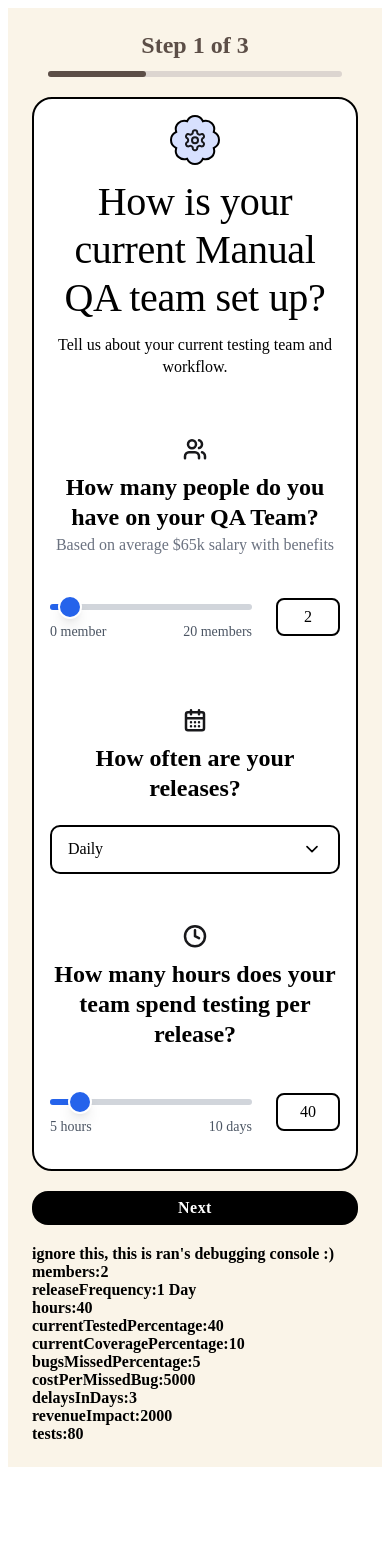
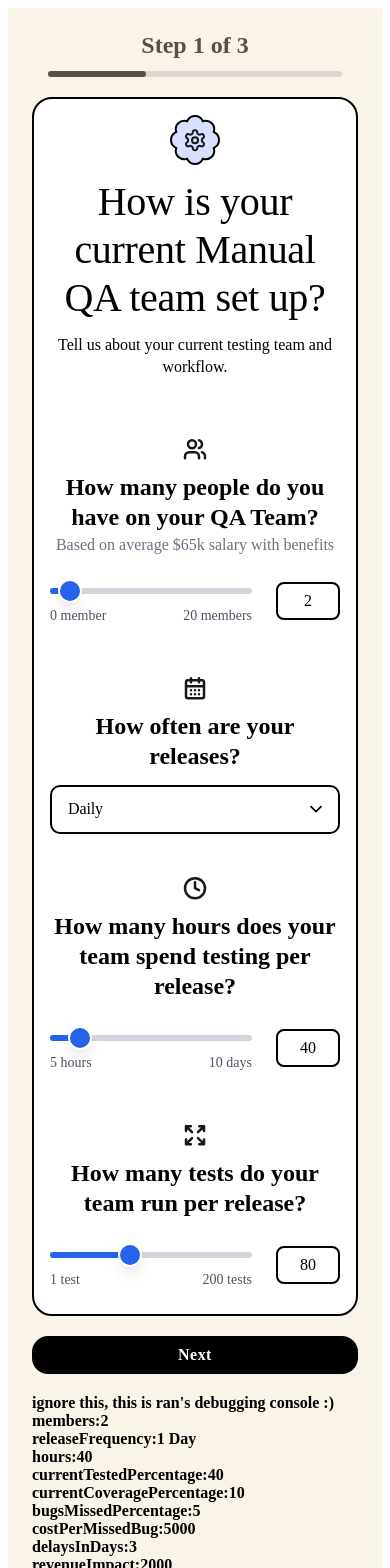
Before and after one commit to nixnar/webflow-spur-calculator-jsdelivr, a React app: page / in a window 390 px wide. Shown: the top 1568 px of the page. Before the commit the page ends 1475 px from the top, so only its background shows below. Built offline with nearby package versions, Linux system fonts and the light colour scheme; the HTML template or start-up script is replaced by a standard one.

Commit message:
fixed responsiveness and ready for notes

```diff
--- a/src/App.js
+++ b/src/App.js
@@ -67,21 +67,23 @@ const App = () => {
         //modal
         modalOpen && (
           <div
-            className="fixed w-screen h-screen z-[9999] inset-0 bg-black/50 flex justify-center items-center m-0 p-0"
+            className="fixed w-screen h-screen z-[9999] inset-0 bg-black/50 flex justify-center items-center m-0 p-0 px-5"
             onClick={() => setModalOpen(false)}
             role="dialog"
             aria-modal="true"
-            aria-labelledby="spur-modal-title"
+            aria-labelledby="spur-modal"
           >
             <div
-              className="bg-white w-[61.875rem] max-w-[61.875vw] max-h-[90vh] min-w-[30rem] px-20 py-10 rounded-[1.25rem] border-[2px] border-black relative"
+              className={`bg-white max-w-[80rem] max-h-[90vh] rounded-[1.25rem] border-[2px] border-black relative ${
+                isMobile ? "px-5 py-8" : "px-20 py-10"
+              }`}
               onClick={(e) => e.stopPropagation()}
             >
               <button
                 type="button"
                 aria-label="Close"
                 onClick={() => setModalOpen(false)}
-                className="absolute top-4 right-4 p-2 rounded-md border-[2px] border-black hover:bg-gray-50"
+                className="absolute top-4 right-4 p-2 rounded-md hover:bg-gray-50"
               >
                 <svg
                   xmlns="http://www.w3.org/2000/svg"
@@ -100,11 +102,17 @@ const App = () => {
               </button>
               <h2
                 id="spur-modal-title"
-                className="text-[2.5rem] font-bold text-center mb-3"
+                className={`font-bold text-center mb-3 ${
+                  isMobile ? "text-[2rem]" : "text-[2.5rem]"
+                }`}
               >
                 Your ROI with Spur report is ready!
               </h2>
-              <p className="text-gray-700 text-center mb-8">
+              <p
+                className={`text-gray-700 text-center ${
+                  isMobile ? "text-[1rem] mb-4" : "text-[1.5rem] mb-8"
+                }`}
+              >
                 Thank you for visiting Spur’s ROI Calculator. We hope you find
                 this PDF report valuable and share it with your team.
               </p>
@@ -315,7 +323,7 @@ const App = () => {
           <div
             id="buttondiv"
             className={`flex justify-center gap-[0.625rem] w-full${
-              isMobile ? "text-[1rem] flex-col" : "text-[1.25rem]"
+              isMobile ? "text-[1rem]" : "text-[1.25rem]"
             } font-semibold tracking-[0.02813rem]`}
           >
             {step > 1 && step < 4 && (
@@ -336,7 +344,7 @@ const App = () => {
               <button
                 id="nextButton"
                 className={`bg-black rounded-[1rem] ${
-                  isMobile ? "px-4 py-2 w-full" : "px-6 py-4 w-fit"
+                  isMobile ? "px-6 py-[10px] w-full" : "px-6 py-4 w-fit"
                 } text-white`}
                 onClick={() => {
                   scrollToModalTop();
--- a/src/components/Calculator.js
+++ b/src/components/Calculator.js
@@ -8,8 +8,8 @@ export default function Calculator({ step, data, setData, isMobile }) {
   return (
     <div className="w-full pt-[3.5rem]">
       {step === 1 && (
-        <div className="flex flex-col gap-12">
-          <SingleEntry>
+        <div className={`flex flex-col ${isMobile ? "gap-10" : "gap-12"}`}>
+          <SingleEntry isMobile={isMobile}>
             <InputTitle
               icon="members"
               secondaryText="Based on average $65k salary with benefits"
@@ -28,7 +28,7 @@ export default function Calculator({ step, data, setData, isMobile }) {
               isMobile={isMobile}
             />
           </SingleEntry>
-          <SingleEntry>
+          <SingleEntry isMobile={isMobile}>
             <InputTitle icon="calendar" isMobile={isMobile}>
               How often are your releases?
             </InputTitle>
@@ -46,7 +46,7 @@ export default function Calculator({ step, data, setData, isMobile }) {
               ]}
             />
           </SingleEntry>
-          <SingleEntry>
+          <SingleEntry isMobile={isMobile}>
             <InputTitle icon="hours" isMobile={isMobile}>
               How many hours does your team spend testing per release?
             </InputTitle>
@@ -61,11 +61,26 @@ export default function Calculator({ step, data, setData, isMobile }) {
               isMobile={isMobile}
             />
           </SingleEntry>
+          <SingleEntry isMobile={isMobile}>
+              <InputTitle icon="currentTestedPercentage" isMobile={isMobile}>
+              How many tests do your team run per release?
+            </InputTitle>
+            <Slider
+              value={data.tests}
+              setValue={setData}
+              valueName="tests"
+              singular="test"
+              plural="tests"
+              min={1}
+              max={200}
+              isMobile={isMobile}
+            />
+          </SingleEntry>
         </div>
       )}
       {step === 2 && (
         <div className="flex flex-col gap-12">
-          <SingleEntry>
+          <SingleEntry isMobile={isMobile}>
             <InputTitle
               icon="currentTestedPercentage"
               secondaryText="Suboptimal coverage is often due to limited time and resources."
@@ -84,7 +99,7 @@ export default function Calculator({ step, data, setData, isMobile }) {
               isMobile={isMobile}
             />
           </SingleEntry>
-          <SingleEntry>
+          <SingleEntry isMobile={isMobile}>
             <InputTitle
               icon="currentCoveragePercentage"
               secondaryText="Most manual QA misses rare but critical breakpoints."
@@ -104,7 +119,7 @@ export default function Calculator({ step, data, setData, isMobile }) {
               isMobile={isMobile}
             />
           </SingleEntry>{" "}
-          <SingleEntry>
+          <SingleEntry isMobile={isMobile}>
             <InputTitle
               icon="bugsMissedPercentage"
               secondaryText="Bugs missed due to human factors. People make mistakes!"
@@ -128,7 +143,7 @@ export default function Calculator({ step, data, setData, isMobile }) {
       )}
       {step === 3 && (
         <div className="flex flex-col gap-12">
-          <SingleEntry>
+          <SingleEntry isMobile={isMobile}>
             <InputTitle
               icon="dollarSign"
               secondaryText="What do you think is the average cost per production bug to your brand?"
@@ -144,7 +159,7 @@ export default function Calculator({ step, data, setData, isMobile }) {
               max={10000000}
             />
           </SingleEntry>
-          <SingleEntry>
+          <SingleEntry isMobile={isMobile}>
             <InputTitle
               icon="delaysInDays"
               secondaryText="How many days are releases typically delayed by due to QA bottlenecks? "
@@ -163,7 +178,7 @@ export default function Calculator({ step, data, setData, isMobile }) {
               isMobile={isMobile}
             />
           </SingleEntry>
-          <SingleEntry>
+          <SingleEntry isMobile={isMobile}  >
             <InputTitle
               icon="dollarSign"
               secondaryText="What is approximate business impact of every day the release is delayed by? "
--- a/src/ui/Dropdown.js
+++ b/src/ui/Dropdown.js
@@ -60,7 +60,7 @@ export default function Dropdown({ value, setValue, valueName, options }) {
         aria-expanded={open}
         onClick={() => setOpen((v) => !v)}
         onKeyDown={onKeyDown}
-        className="w-full flex items-center justify-between border-[2px] border-black rounded-[0.625rem] px-4 py-3 text-[1rem] font-medium leading-[1.3] tracking-[-0.0075rem] bg-white focus:outline-none focus:border-blue-600"
+        className="w-full flex items-center justify-between border-[2px] border-black rounded-[0.625rem] pl-4 pr-3 py-3 text-[1rem] font-medium leading-[1.3] tracking-[-0.0075rem] bg-white focus:outline-none focus:border-blue-600"
       >
         <span>{selected.label}</span>
         <svg
--- a/src/ui/SingleEntry.js
+++ b/src/ui/SingleEntry.js
@@ -1,5 +1,9 @@
 import React from "react";
 
-export default function SingleEntry({ children }) {
-  return <div className="w-full flex flex-col gap-5">{children}</div>;
+export default function SingleEntry({ children, isMobile }) {
+  return (
+    <div className={`w-full flex flex-col ${isMobile ? "gap-3" : "gap-5"}`}>
+      {children}
+    </div>
+  );
 }
--- a/src/ui/Slider.js
+++ b/src/ui/Slider.js
@@ -125,7 +125,9 @@ export default function Slider({
   }, [isDragging]);
 
   return (
-    <div className="w-full py-4 select-none flex gap-6">
+    <div
+      className={`w-full ${isMobile ? "py-2" : "py-4"} select-none flex gap-6`}
+    >
       {/* Slider Container */}
       <div className="relative w-full">
         {/* Slider Track Container - Extended clickable area */}
```
Also changed, not shown: 2 other files (tests, documents, lock files or other folders).
